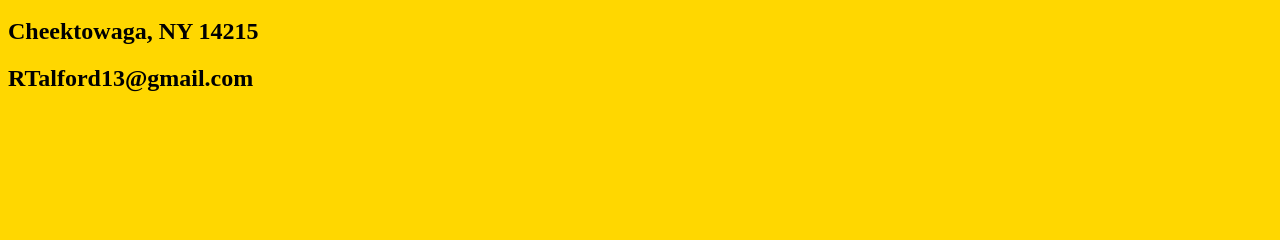
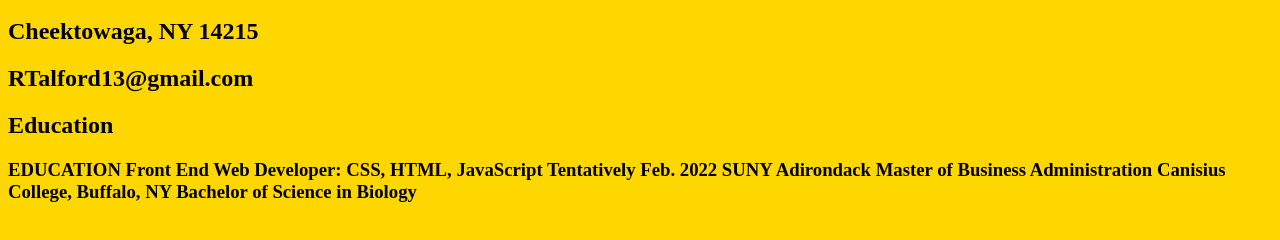
Before and after one commit to Rtalford/PersonalPortfolioSite, a plain HTML site: page index.html in a window 1280 px wide. Shown: the part 48-288 px from the top of the page. Drawn offline with Linux system fonts and the light colour scheme.

Commit message:
Added to education

```diff
--- a/index.html
+++ b/index.html
@@ -14,6 +14,16 @@
     <h2> RTalford13@gmail.com</h2>
 
     <P>
+        <h2> Education </h2>
+        <h3> EDUCATION
+            Front End Web Developer: CSS, HTML, JavaScript
+            Tentatively Feb. 2022
+            SUNY Adirondack
+
+            Master of Business Administration
+            Canisius College, Buffalo, NY
+
+            Bachelor of Science in Biology </h3>
 
     </P>
 
```
